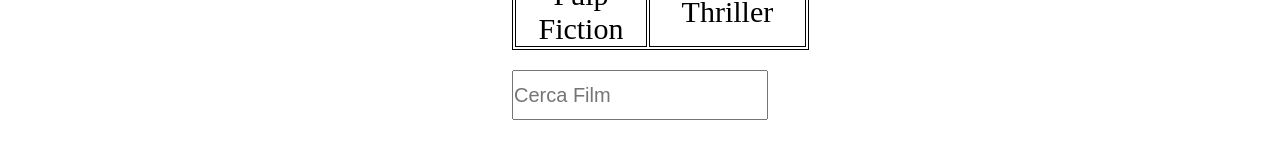
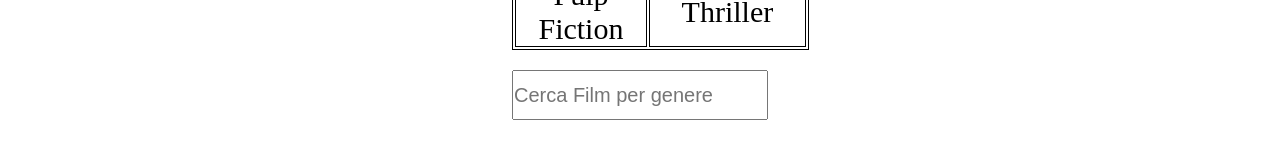
Before and after one commit to NotAlex575/react-movie-filter, a React (Vite) app: page / in a window 1280 px wide. Shown: the part 619-778 px from the top of the page. Built offline with nearby package versions, Linux system fonts and the light colour scheme.

Commit message:
aggiunto piccolo appunto nel placeholder che cerca solo tramite filtro "genre"

```diff
--- a/src/assets/Main.jsx
+++ b/src/assets/Main.jsx
@@ -56,7 +56,7 @@
                 </table>
                 <input
                     type="text"
-                    placeholder="Cerca Film"
+                    placeholder="Cerca Film per genere"
                     className="w-100per"
                     value={search}
                     onChange={(event) => setSearch(event.target.value)}
```
